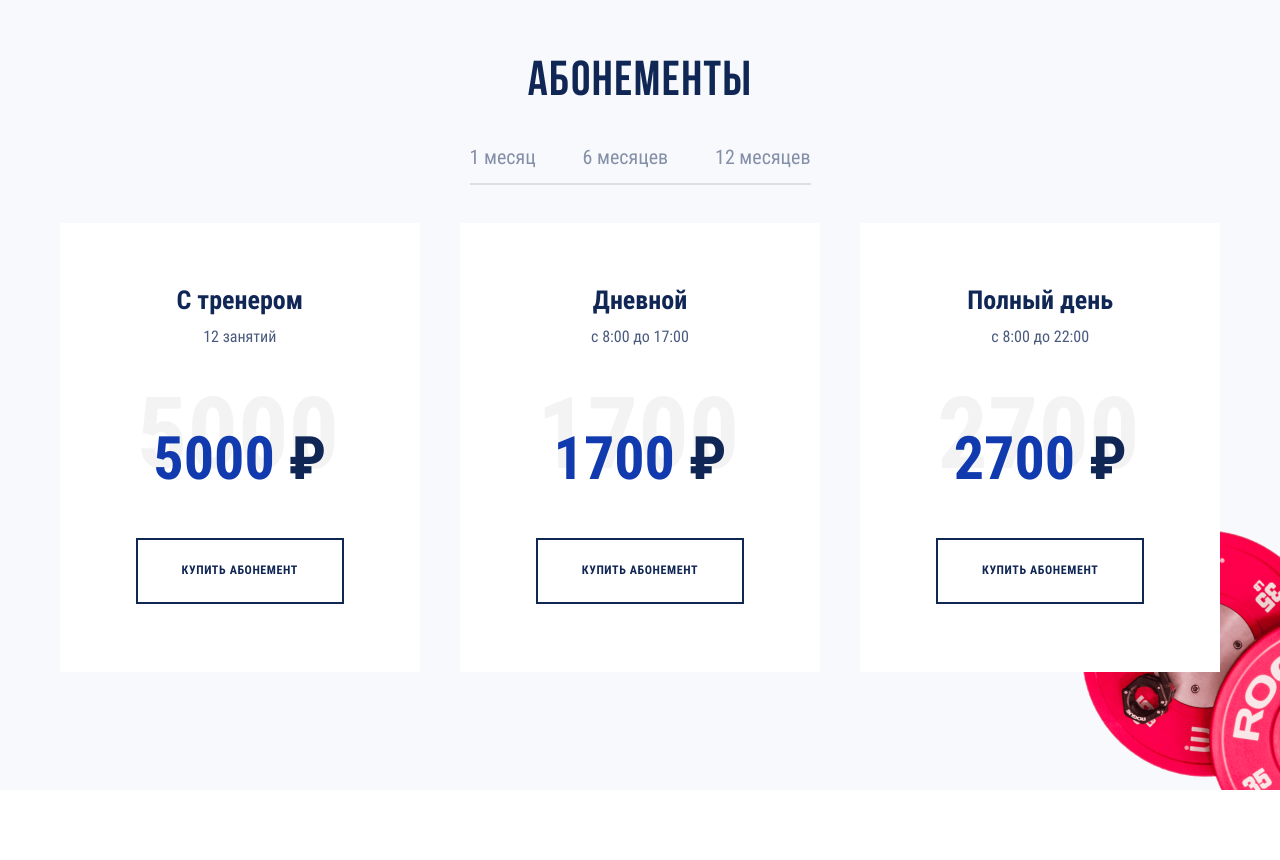
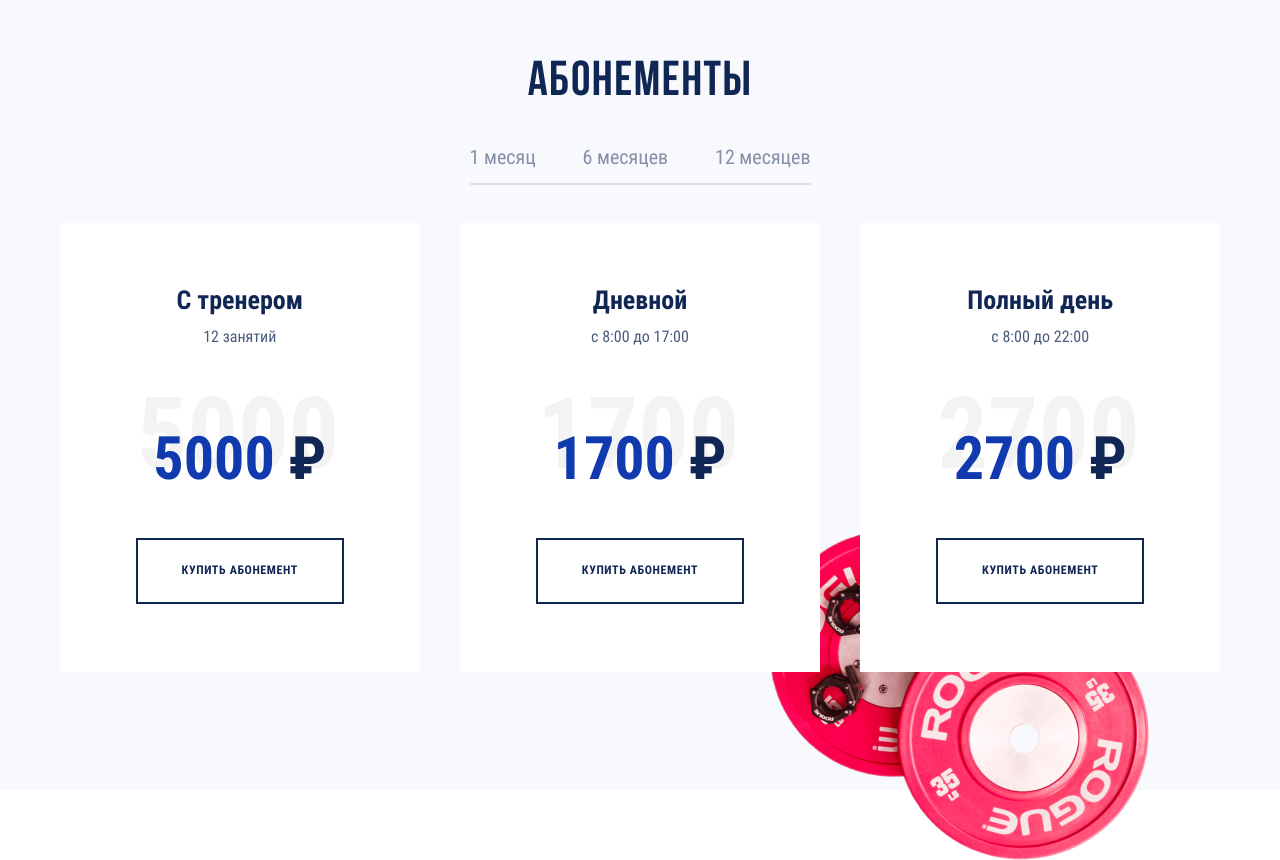
Before and after one commit to www512/fitnesscenter, a website: page source/index.html in a window 1280 px wide. Shown: the part 1474-2334 px from the top of the page. Drawn offline with nearby package versions, Linux system fonts and the light colour scheme; files that its build step writes are made by us from their sources.

Commit message:
Fitness Center

```diff
--- a/source/sass/blocks/subscription.scss
+++ b/source/sass/blocks/subscription.scss
@@ -1,14 +1,25 @@
 .subscription {
   padding: 118px 15px;
-  background-image: url("../img/subscription@1x.png");
-  background-size: 470px;
-  background-position: left calc(50% + 631px) bottom -151px;
-  background-repeat: no-repeat;
+  position: relative;
   background-color: #f8f9fc;
+
+  &::after {
+    content: "";
+    display: block;
+    position: absolute;
+    right: 86px;
+    bottom: -151px;
+    height: 494px;
+    width: 470px;
+    background-image: url("../img/subscription@1x.png");
+    background-size: 470px 494px;
+    background-position: left top;
+    background-repeat: no-repeat;
+  }
 }
 
 @media (min-resolution: $retina-dpi), (min-resolution: $retina-dppx) {
-  .main-wrapper {
+  .subscription::after {
     background-image: url("../img/subscription@2x.png");
   }
 }
@@ -17,6 +28,8 @@
   margin: 0 auto;
   text-align: center;
   max-width: $desktop-width;
+  position: relative;
+  z-index: 1;
 }
 
 .subscription h2 {
```
Also changed, not shown: build/css/style.min.css, build/img/webp/subscription-lap@1x.webp (deleted), build/img/webp/subscription-lap@2x.webp (deleted), build/img/webp/subscription@1x.webp (deleted), build/img/webp/subscription@2x.webp (deleted), source/img/webp/subscription-lap@1x.webp (deleted), source/img/webp/subscription-lap@2x.webp (deleted), source/img/webp/subscription@1x.webp (deleted), source/img/webp/subscription@2x.webp (deleted), 1 other file.
